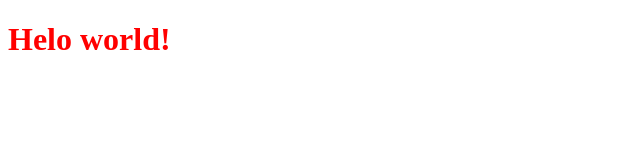
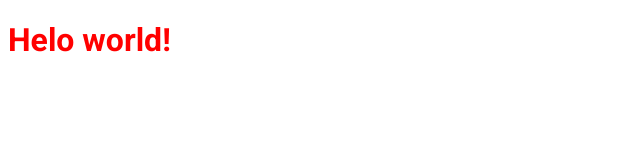
Before and after one commit to nullCommit/deepnews, a Next.js app: page / in a window 1280 px wide. Shown: the top 160 px of the page, without its empty margins (0-640 px from the left). Built offline with nearby package versions, Linux system fonts and the light colour scheme.

Commit message:
Cria _document e adiciona a fonte Roboto

```diff
--- /dev/null
+++ b/src/pages/_document.tsx
@@ -0,0 +1,21 @@
+import Document, { Html, Head, Main, NextScript } from 'next/document';
+
+export default class MyDocument extends Document {
+  render() {
+    return (
+      <Html>
+        <Head>
+          <link rel='preconnect' href='https://fonts.googleapis.com' />
+          <link
+            href='https://fonts.googleapis.com/css2?family=Roboto:wght@400;700;900&display=swap'
+            rel='stylesheet'
+          />
+        </Head>
+        <body>
+          <Main />
+          <NextScript />
+        </body>
+      </Html>
+    );
+  }
+}
--- a/src/styles/home.module.scss
+++ b/src/styles/home.module.scss
@@ -1,3 +1,5 @@
 .title {
+  font-family: Roboto;
+
   color: red;
 }
```
